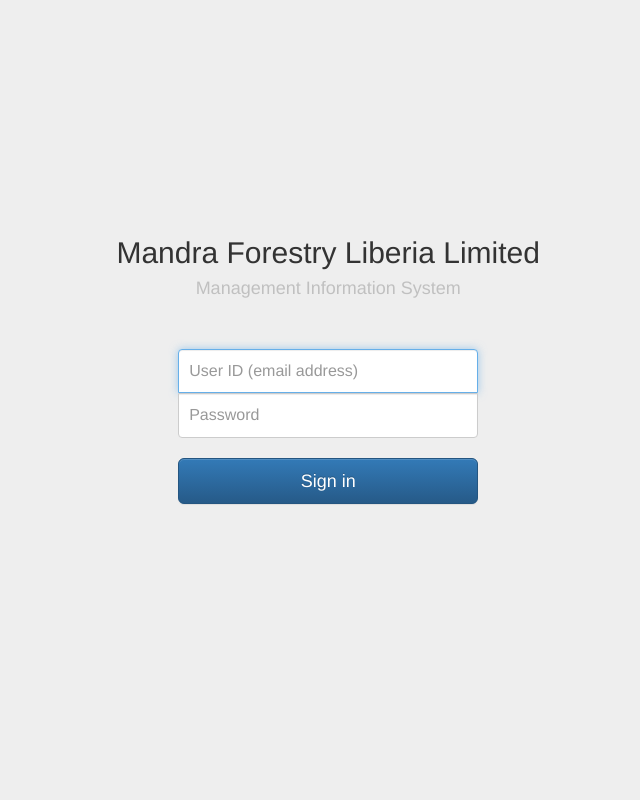
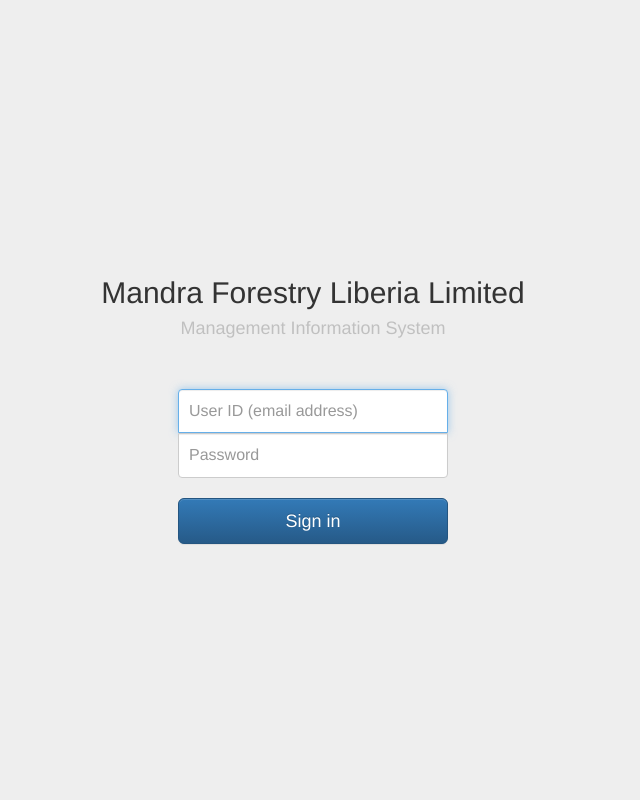
Before and after one commit to mavewei/Mandra, a PHP site: page /login.php in a window 1280 px wide. Shown: the whole page, without its empty margins (312-952 px from the left). Run offline with PHP 8.4, Linux system fonts and the light colour scheme; a stand-in replaces the project's code that opens the database connection.

Commit message:
Center From Flex

```diff
--- a/login.php
+++ b/login.php
@@ -1,6 +1,6 @@
 <?php include('pages/page_header.php'); ?>
-<link href="css/center.css" rel="stylesheet" type="text/css">
-<link href="css/signin.css" rel="stylesheet" type="text/css">
+<link href="css/flexbox.css" rel="stylesheet" type="text/css" />
+<link href="css/login.css" rel="stylesheet" type="text/css" />
 <script type = "text/javascript">
 	history.pushState(null, null, 'login.php');
 	window.addEventListener('popstate', function(event) {
@@ -19,8 +19,6 @@ if(isset($_SESSION['LOGGEDIN']) && isset($_SESSION['SID'])) {
 		$login = $_SESSION['LOGIN_ID'];
 		$ipaddr = @$_SERVER['REMOTE_ADDR'];
 		$sid = $_SESSION['SID'];
-
-
 		/**
 		 Add login information to loginDetails.
 		 //
@@ -34,8 +32,6 @@ if(isset($_SESSION['LOGGEDIN']) && isset($_SESSION['SID'])) {
 		$_SESSION['STATUS'] = 2;
 		header('Location: status.php');
 		**/
-
-
 		$query = "SELECT sid FROM loginDetails WHERE sid = '$sid'";
 		$result = mysql_query($query);
 		if(!$result) die ("Table access failed: " . mysql_error());
@@ -137,25 +133,19 @@ if(isset($_SESSION['LOGGEDIN']) && isset($_SESSION['SID'])) {
 	};
 };
 ?>
-<!-- SIGN-IN BOX BEGIN -->
-<div class="block" style="height:100%">
-	<div class="centered">
-		<form class="form-signin" action="login.php" method="post">
-			<h2 class="form-signin-head">Mandra Forestry Liberia Limited</h2>
-			<h4 class="form-signin-bottom">Management Information System</h4>
-			<!-- <h4 class="form-signin-head">Please sign-in</h4> -->
-			<label for="input_email" class="sr-only">Email address</label>
-			<input type="email" id="input_email" class="form-control" placeholder="User ID (email address)" name="login" required autofocus autocomplete="off">
-			<label for="input_password" class="sr-only">Password</label>
-			<input type="password" id="input_password" class="form-control" placeholder="Password" name="passwd" required>
-			<!-- <div class="checkbox">
-				<label><input type="checkbox" value="remember"> Remember me</label>
-			</div> -->
-			<button class="btn btn-lg btn-primary btn-block" type="submit" id="submit-btn">Sign in</button>
-		</form>
+<div class="container">
+	<div class="row vcenter">
+		<div class="col-xs-6 col-sm-6 col-md-6">
+			<form class="form-login" action="login.php" method="post">
+				<h2 style="text-align: center">Mandra Forestry Liberia Limited</h2>
+				<h4 class="form-login-bottom" style="text-align: center">Management Information System</h4>
+				<input type="email" id="input_email" class="form-control" placeholder="User ID (email address)" name="login" required autofocus autocomplete="off">
+				<input type="password" id="input_password" class="form-control" placeholder="Password" name="passwd" required>
+				<button class="btn btn-lg btn-primary btn-block" type="submit" id="submit-btn">Sign in</button>
+			</form>
+		</div>
 	</div>
 </div>
-<!-- SIGN-IN BOX END -->
 <?php include('pages/page_jquery.php'); ?>
 </body>
 </html>
```
